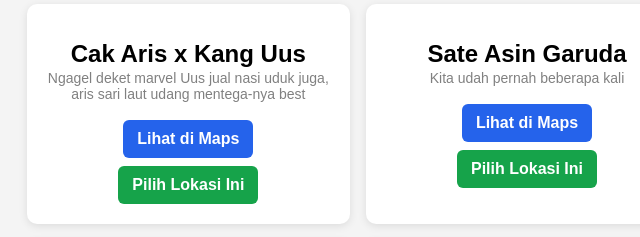
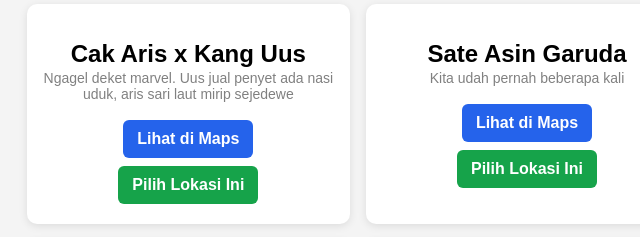
Before and after one commit to adhyasta007/na, a plain HTML site: page index.html in a window 1280 px wide. Shown: the part 334-571 px from the top of the page, 113-753 px from the left. Drawn offline with Linux system fonts and the light colour scheme.

Commit message:
Update index.html

```diff
--- a/index.html
+++ b/index.html
@@ -96,7 +96,7 @@
     <div class="card">
       <h2>Cak Aris x Kang Uus</h2>
       <p style="font-size:14px; color:gray; text-align:center; margin-top:-10px;">
-      Ngagel deket marvel Uus jual nasi uduk juga, aris sari laut udang mentega-nya best
+      Ngagel deket marvel. Uus jual penyet ada nasi uduk, aris sari laut mirip sejedewe
   </p>
       <a href="https://maps.app.goo.gl/4XNfkPMz12jbsYncA" target="_blank" class="btn btn-maps">Lihat di Maps</a>
       <a href="https://wa.me/6282131980299?text=aku%20mw%20makan%20di%20Cak%20Aris%20x%20Kang%20Uus" target="_blank" class="btn btn-form">Pilih Lokasi Ini</a>
```
